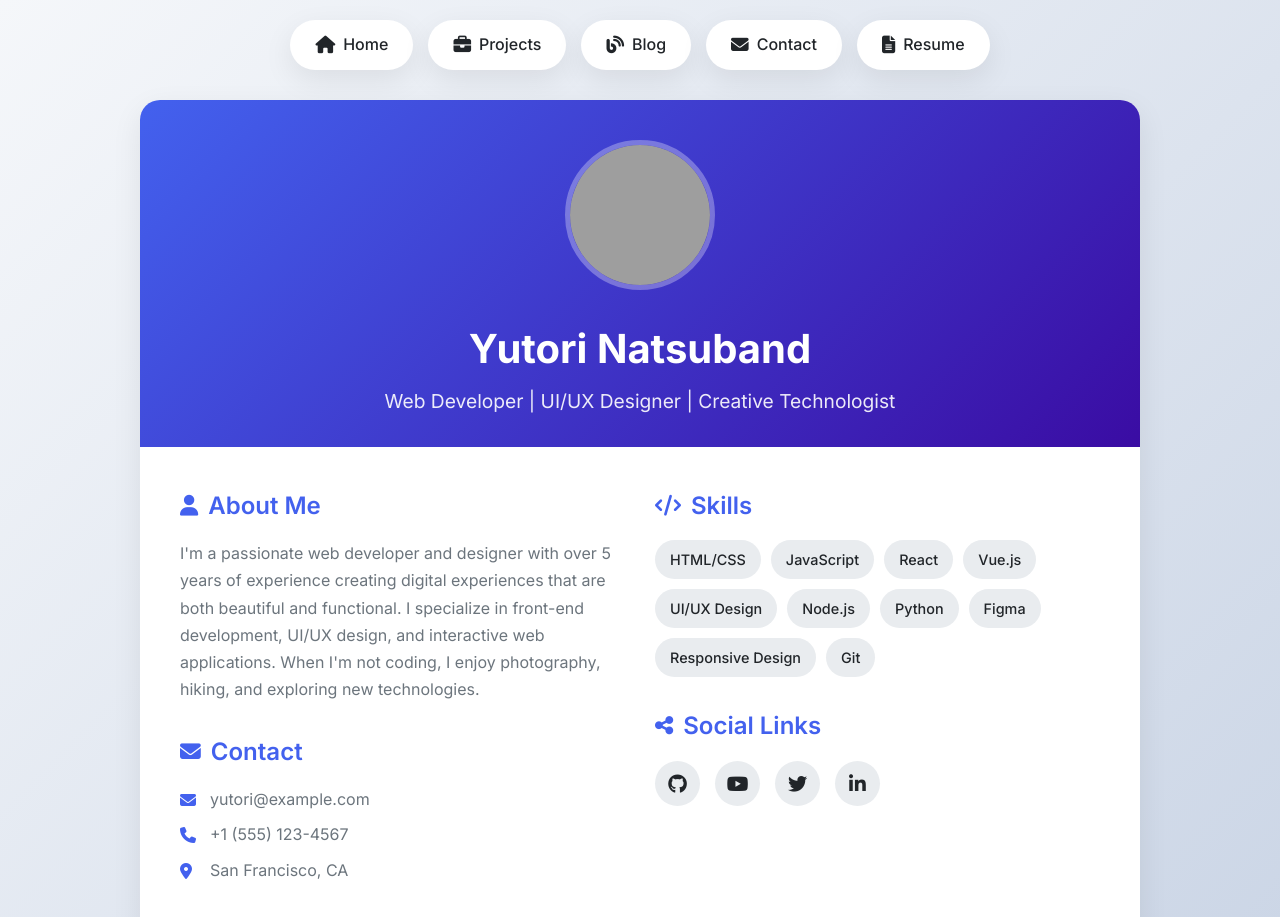
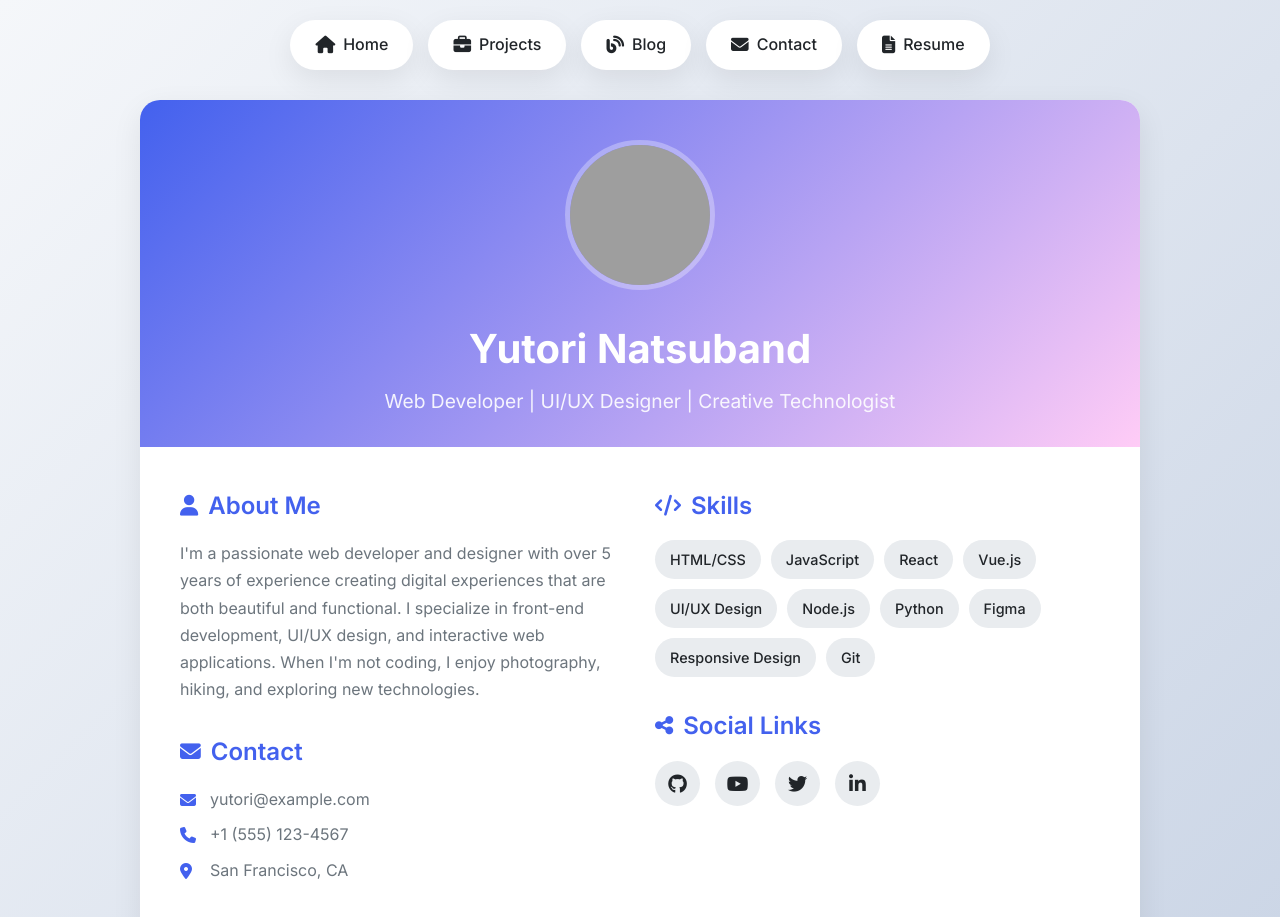
Before and after one commit to yutorinatsuband/yutorinatsuband.github.io, a plain HTML site: page index.html in a window 1280 px wide. Shown: the top 917 px of the page. Drawn offline with Linux system fonts and the light colour scheme; grey boxes are pictures that could not be loaded.

Commit message:
hgchgc bn

```diff
--- a/index.html
+++ b/index.html
@@ -9,7 +9,7 @@
     <style>
         :root {
             --primary: #4361ee;
-            --secondary: #3a0ca3;
+            --secondary: #ffccf6;
             --accent: #4cc9f0;
             --light: #f8f9fa;
             --dark: #212529;
```
